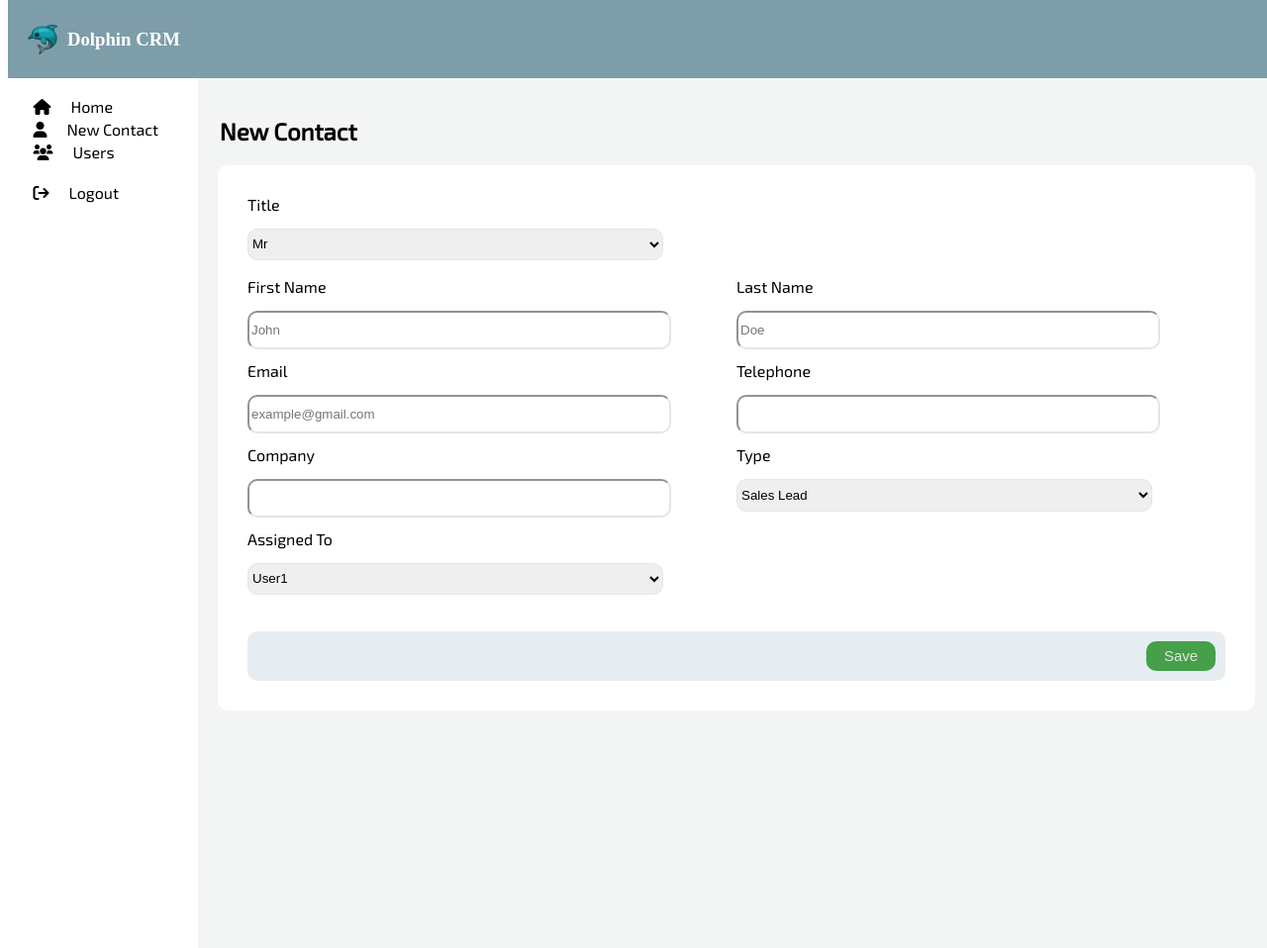
After one commit to sharian43/info2180-finalProject, a PHP site: page /newContact.html in a window 1280 px wide. The commit adds this page. Shown: the whole page at 99% size. Run offline with PHP 8.4, Linux system fonts and the light colour scheme.

Commit message:
Added newContact.html

```diff
--- a/addUser.css
+++ b/addUser.css
@@ -95,6 +95,7 @@ button{
     border-radius: 10px;
     background-color: #45a049;
     margin: 10px;
+    border-style: none;
 }
 button:hover {
     background-color: #45a049;
--- /dev/null
+++ b/newContact.html
@@ -0,0 +1,76 @@
+<!DOCTYPE html>
+<html lang="en">
+    <head>
+        <meta charset="UTF-8" />
+        <meta name="viewport" content="width=device-width, initial-scale=1.0" />
+        <link rel="stylesheet" href="addUser.css">
+        <link rel="stylesheet" href="https://cdnjs.cloudflare.com/ajax/libs/font-awesome/6.0.0/css/all.min.css">
+        <title>Dolphin CRM</title>
+      </head>
+
+    <body>
+        <header>
+            <img src="dolphin.png" id="header-pic" />
+            <h3>Dolphin CRM</h3>
+        </header>
+
+        <div class="container">
+            <h2>New Contact</h2>
+
+            <section>
+                <label for="title">Title</label>
+                <br>
+                <select id="title">
+                    <option value="mr">Mr</option>
+                    <option value="ms">Ms</option>
+                    <option value="mrs">Mrs</option>
+                </select>
+                <br>
+
+                <label for="firstname">First Name</label>
+                <label for="lastname">Last Name</label>
+
+                <input id="firstname" type="firstname" name="firstname" placeholder="John" />
+                <input id="lastname" type="lastname" name="lastname" placeholder="Doe" />
+
+                <label for="email">Email</label>
+                <label for="telephone">Telephone</label>
+
+                <input id="email" type="email" name="email" placeholder="example@gmail.com"/>
+                <input id="telephone" type="telephone" name="telephone">
+
+                <label for="company">Company</label>
+                <label for="type">Type</label>
+
+                <input id="company" type="company" name="company">
+                <select id="type">
+                    <option value="salesLead">Sales Lead</option>
+                    <option value="support">Support</option>
+                </select>
+
+                <label for="assigned">Assigned To</label>
+                <br>
+                <select id="usersAssigned">
+                    <option value="user1">User1</option>
+                    <!--Should list users-->
+                </select>
+
+                <div class="btn">
+                    <button>Save</button></div>
+
+            </section>
+
+        </div>
+
+        <aside>
+            <a href=""><i class="fa-solid fa-house"></i>Home</a>
+            <br />
+            <a href=""><i class="fa-solid fa-user"></i>New Contact</a>
+            <br />
+            <a href=""><i class="fa-solid fa-users"></i></i>Users</a>
+            <br />
+            <br />
+            <a href=""><i class="fa-solid fa-arrow-right-from-bracket"></i>Logout</a>
+        </aside>
+    </body>
+</html>
```
